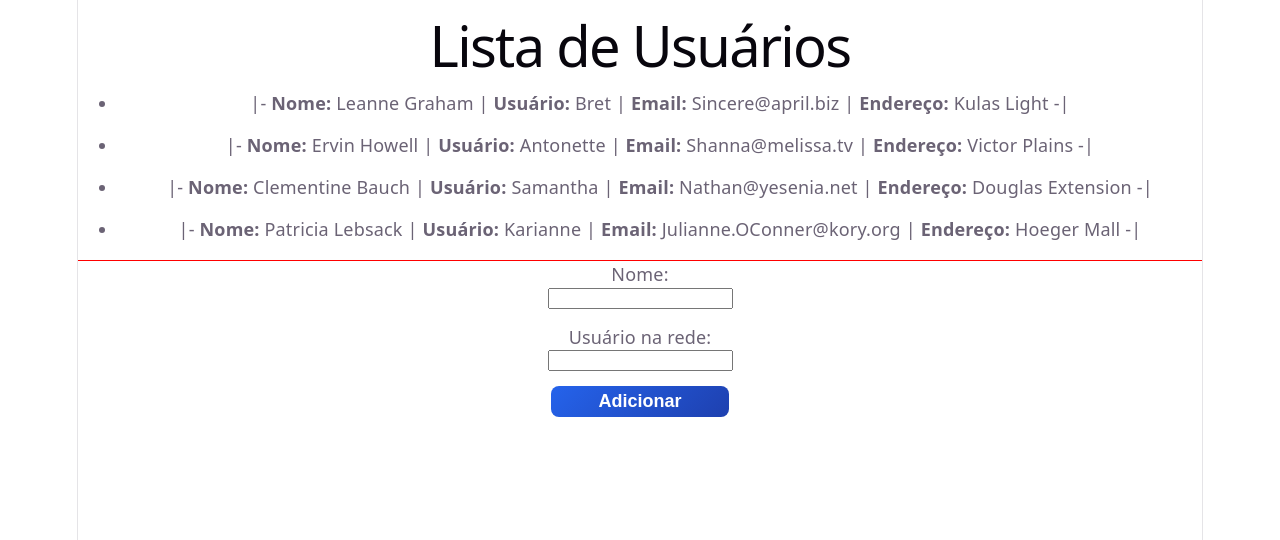
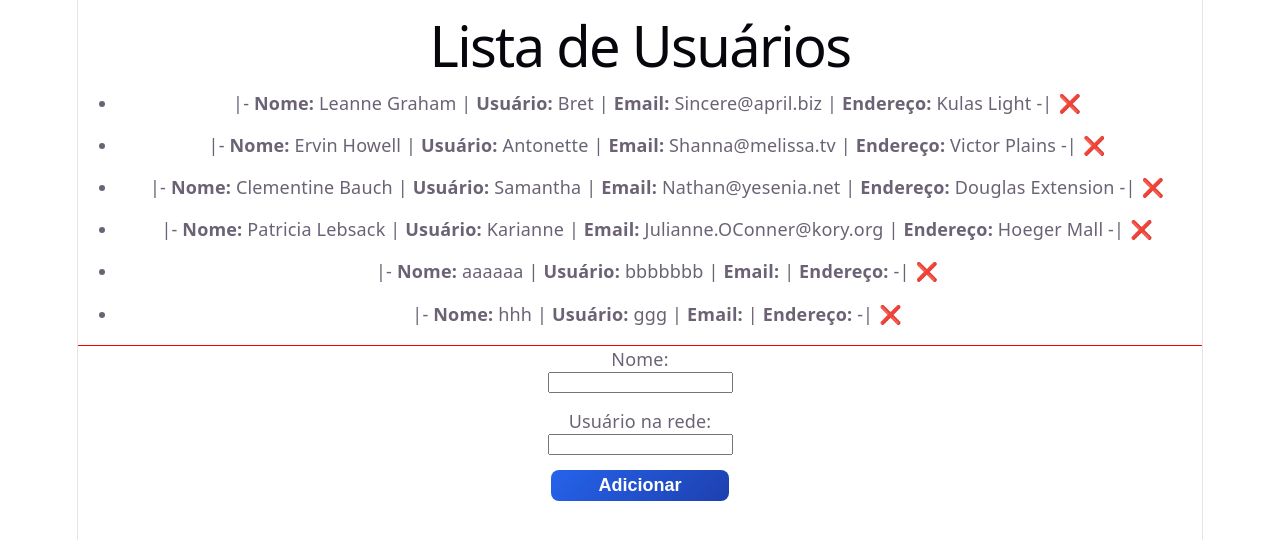
Before and after one commit to JulianoPadoinVieira/7_REQ_HTTP, a React (Vite) app: page / in a window 1280 px wide. Shown: the top 540 px of the page. Built offline with nearby package versions, Linux system fonts and the light colour scheme; data requests are answered from the project's data file.

Commit message:
// 9 - Desafio 6

```diff
--- a/data/db.json
+++ b/data/db.json
@@ -39,6 +39,16 @@
         "street": "Hoeger Mall",
         "suite": "Apt. 692"
       }
+    },
+    {
+      "name": "aaaaaa",
+      "username": "bbbbbbb",
+      "id": 9
+    },
+    {
+      "name": "hhh",
+      "username": "ggg",
+      "id": 10
     }
   ]
 }
--- a/src/App.jsx
+++ b/src/App.jsx
@@ -14,6 +14,8 @@ function App() {
   const [name, setName] = useState([]);
   const [username, setUsername] = useState([]);
 
+  const [action, setAction] = useState([]);
+
   const handleSubmit = async (e) => {
     e.preventDefault();
 
@@ -23,10 +25,16 @@ function App() {
     };
 
     // 97(5) - Refatorando o POST
+    console.log(user);
     httpConfig(user, "POST");
 
     setName("");
     setUsername("");
+  };
+
+  // 9 - Desafio 6
+  const handleRemove = (id) => {
+    httpConfig(id, "DELETE");
   };
 
   return (
@@ -46,6 +54,18 @@ function App() {
                     <strong> Usuário: </strong> {user.username} |
                     <strong> Email: </strong> {user.email} |
                     <strong> Endereço: </strong> {user?.address?.street} -|
+                    <button
+                      onClick={() => handleRemove(user.id)}
+                      style={{
+                        background: "transparent",
+                        border: "none",
+                        cursor: "pointer",
+                        fontSize: "18px",
+                        color: "red",
+                      }}
+                    >
+                      ❌
+                    </button>
                   </p>
                 </li>
               ))}
--- a/src/hooks/useFetch.jsx
+++ b/src/hooks/useFetch.jsx
@@ -16,7 +16,10 @@ export const useFetch = (url) => {
   //100(8) - Tratamentos de exceção
   const [error, setError] = useState(null);
 
-  const httpConfig = (data, method) => {
+  // 9 - Desafio 6
+  const [itemId, setItemId] = useState(null);
+
+  const httpConfig = (data, method, id) => {
     if (method === "POST") {
       setConfig({
         method,
@@ -27,6 +30,17 @@ export const useFetch = (url) => {
       });
 
       setMethod(method);
+    }
+    if (method == "DELETE") {
+      setConfig({
+        method,
+        headers: {
+          "Content-type": "application/json",
+        },
+      });
+
+      setMethod(method);
+      setItemId(data);
     }
   };
 
@@ -55,15 +69,24 @@ export const useFetch = (url) => {
   // 97(5) - Refatorando o POST
   useEffect(() => {
     const httpRequest = async () => {
+      let json;
+
       if (method == "POST") {
         let fetchOptions = [url, config];
 
         const res = await fetch(...fetchOptions);
 
-        const json = await res.json();
+        json = await res.json();
+        // 9 - Desafio 6
+      } else if (method === "DELETE") {
+        const deleteUrl = `${url}/${itemId}`;
 
-        setCallFetch(json);
+        const res = await fetch(deleteUrl, config);
+
+        json = await res.json();
       }
+
+      setCallFetch(json);
     };
 
     httpRequest();
```
